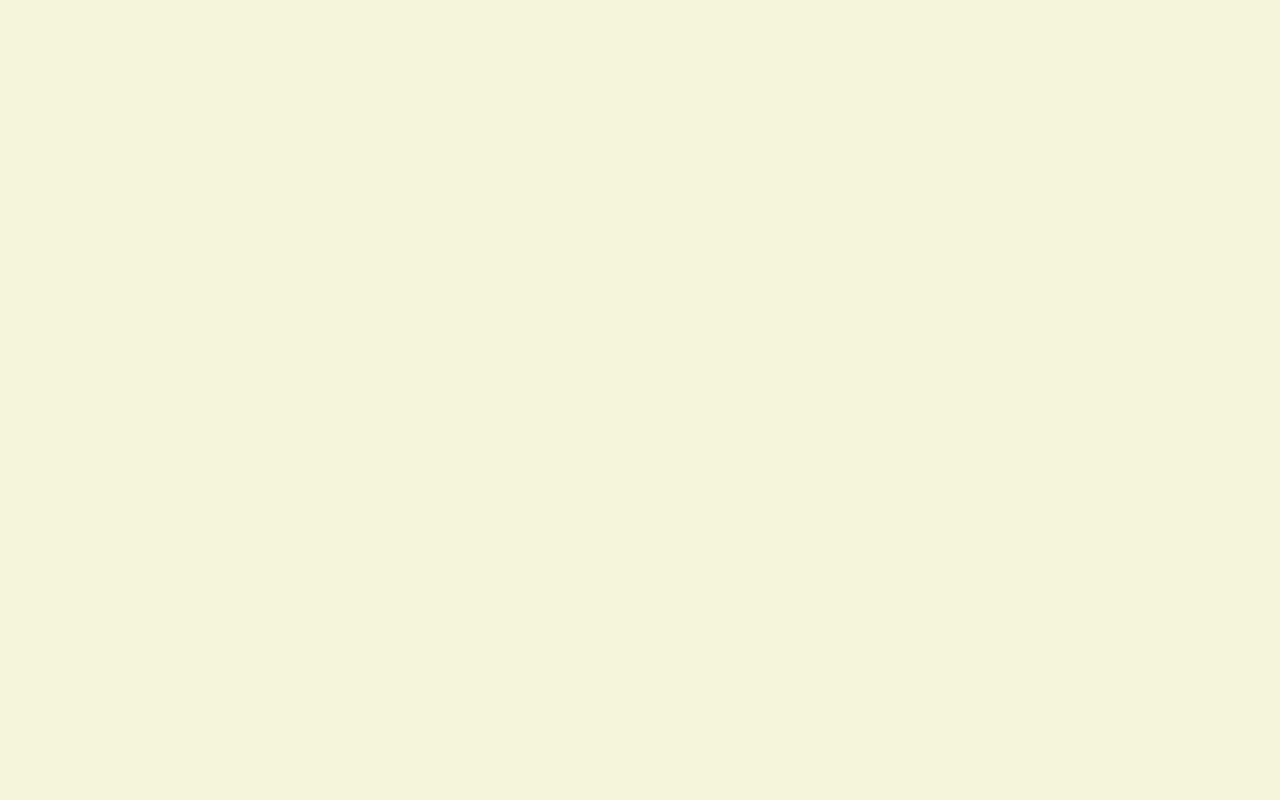
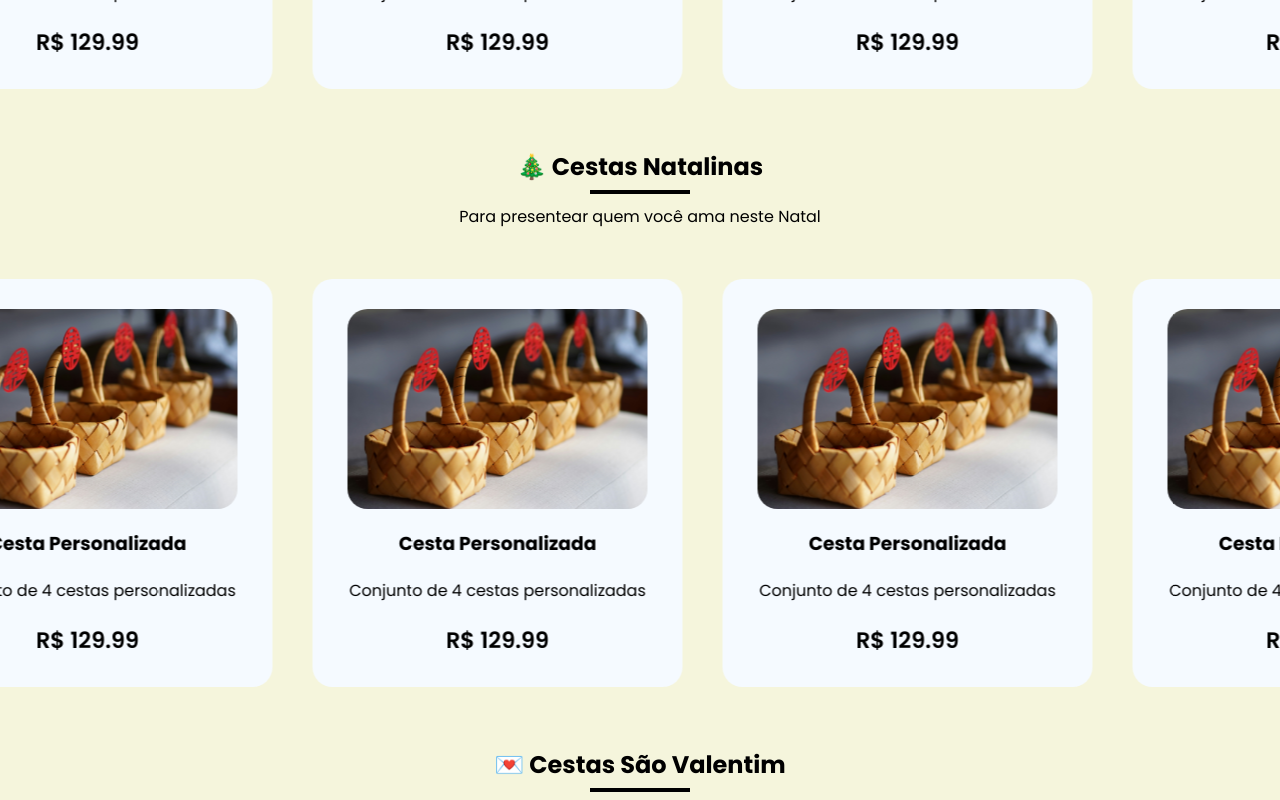
Before and after one commit to caina-wanzeler/loja-de-cestas, a Vue app: page / in a window 1280 px wide. Shown: the part 920-1720 px from the top of the page. Before the commit the page ends 800 px from the top, so only its background shows below. Built offline with nearby package versions, Linux system fonts and the light colour scheme; a web font is replaced by a local one.

Commit message:
carrossel implementado

```diff
--- a/src/App.vue
+++ b/src/App.vue
@@ -1,15 +1,29 @@
 <script setup>
+import Carousel from './components/organisms/Carousel.vue';
 import HomeFooter from './components/organisms/HomeFooter.vue';
 import HomeHeader from './components/organisms/HomeHeader.vue';
 import HomeMain from './components/organisms/HomeMain.vue';
-
-
+import { baskets } from './data/baskets-data';
 </script>
 
 <template>
     <HomeHeader />
     <HomeMain />
-    <HomeFooter />
+    <Carousel
+        title="🧺 Cestas Padrão"
+        description="Nossas cestas disponíveis durante todo o ano para presentear em qualquer ocasião"
+        :baskets="baskets"
+    />
+    <Carousel
+        title="🎄 Cestas Natalinas"
+        description="Para presentear quem você ama neste Natal"
+        :baskets="baskets"
+    />
+    <Carousel
+        title="💌 Cestas São Valentim"
+        description="Demonstre seu amor com nossas cestas"
+        :baskets="baskets"
+    />
 </template>
 
 <style scoped>
--- /dev/null
+++ b/src/components/atoms/CardImage.vue
@@ -0,0 +1,21 @@
+<script setup>
+
+const props = defineProps({
+    image: String,
+    alternative: String
+})
+
+</script>
+
+<template>
+    <img :src="props.image" :alt="props.alternative">
+</template>
+
+<style scoped>
+    img {
+        width: 300px;
+        height: 200px;
+
+        border-radius: 20px;
+    }
+</style>
--- /dev/null
+++ b/src/components/atoms/CardText.vue
@@ -0,0 +1,31 @@
+<script setup>
+
+const props = defineProps({
+    title: String,
+    subtitle: String,
+    price: Number
+})
+
+</script>
+
+<template>
+    <div class="description">
+        <h3>{{ props.title }}</h3>
+        <p class="subtitle">{{ props.subtitle }}</p>
+        <p class="price">R$ {{ props.price }}</p>
+    </div>
+</template>
+
+<style scoped>
+    .description {
+        display: flex;
+        flex-direction: column;
+        align-items: center;
+        gap: 20px;
+
+        .price {
+            font-size: 1.4rem;
+            font-weight: 600;
+        }
+    }
+</style>
--- /dev/null
+++ b/src/components/atoms/SectionPresentation.vue
@@ -0,0 +1,45 @@
+<script setup>
+
+const props = defineProps({
+    title: String,
+    description: String
+})
+
+</script>
+
+<template>
+    <div class="presentation">
+        <h2>{{ props.title }}</h2>
+        <p>{{ props.description }}</p>
+    </div>
+</template>
+
+<style scoped>
+    .presentation {
+        display: grid;
+        gap: 20px;
+
+        padding-top: 20px;
+        padding-bottom: 10px;
+
+        h2 {
+            text-align: center;
+            position: relative;
+            display: inline-block;
+
+            &::after {
+                content: '';
+                position: absolute;
+                width: 100px;
+                height: 4px;
+                background-color: rgb(0, 0, 0);
+                bottom: -10px;
+                left: 50%;
+                transform: translateX(-50%);
+            }
+        }
+        p {
+            text-align: center;
+        }
+    }
+</style>
--- /dev/null
+++ b/src/components/molecules/CardProduct.vue
@@ -0,0 +1,51 @@
+<script setup>
+import CardImage from '../atoms/CardImage.vue';
+import CardText from '../atoms/CardText.vue';
+
+const props = defineProps({
+    image: String,
+    alternative: String,
+    title: String,
+    subtitle: String,
+    price: Number
+})
+
+</script>
+
+<template>
+    <div class="container">
+        <CardImage
+            :image="props.image"
+            :alternative="props.alternative"
+        />
+        <CardText
+            :title="props.title"
+            :subtitle="props.subtitle"
+            :price="props.price"
+        />
+    </div>
+
+</template>
+
+
+<style scoped>
+    .container {
+        display: flex;
+        flex-direction: column;
+        gap: 20px;
+        align-items: center;
+
+        width: 350px;
+        padding: 30px 10px;
+
+        border-radius: 20px;
+        background-color: rgb(245, 250, 255);
+
+        transition: all 0.3s ease-in-out;
+
+        &:hover {
+            scale: 1.07;
+        }
+    }
+
+</style>
--- /dev/null
+++ b/src/components/organisms/Carousel.vue
@@ -0,0 +1,120 @@
+<script setup>
+import { computed, onMounted, onUnmounted, ref } from 'vue';
+import CardProduct from '../molecules/CardProduct.vue';
+import basketImage from '@/images/background-presentation.jpg';
+import SectionPresentation from '../atoms/SectionPresentation.vue';
+
+const props = defineProps({
+	title: String,
+	description: String,
+	speed: {
+		type: Number,
+		default: 0.01
+	},
+	baskets: String
+});
+
+const translateX = ref(0);
+const currentSpeed = ref(props.speed);
+const isHovered = ref(false);
+
+const SLOW_SPEED_MULTIPLIER = 0.1
+
+const carouselSpeedNormal = () => { return props.speed - currentSpeed.value }
+const carouselSpeedSlow = () => { return props.speed * SLOW_SPEED_MULTIPLIER - currentSpeed.value }
+
+let animationFrame = null;
+
+const doubledBaskets = computed(() => [...props.baskets, ...props.baskets]);
+
+const animate = () => {
+	translateX.value += currentSpeed.value;
+	if (translateX.value >= 50) translateX.value = 0;
+
+	if (isHovered.value)
+		currentSpeed.value += carouselSpeedSlow()
+		//currentSpeed.value *= 0.95;
+	else
+		currentSpeed.value += carouselSpeedNormal()
+
+  	animationFrame = requestAnimationFrame(animate);
+};
+
+const handleMouseEnter = () => {
+	isHovered.value = true;
+};
+
+const handleMouseLeave = () => {
+	isHovered.value = false;
+};
+
+onMounted(() => {
+  	animate();
+});
+
+onUnmounted(() => {
+	cancelAnimationFrame(animationFrame);
+});
+</script>
+
+<template>
+	<section>
+		<SectionPresentation
+			:title="props.title"
+			:description="props.description"
+		/>
+		<div
+			class="carousel-window"
+			@mouseenter="handleMouseEnter"
+			@mouseleave="handleMouseLeave"
+		>
+			<div
+				class="carousel-track"
+				:style="{ transform: `translateX(-${translateX}%)` }"
+			>
+				<CardProduct class="carousel-item"
+					v-for="(basket, index) in doubledBaskets"
+					:key="index"
+					:image="basketImage"
+					:alternative="basket.alternative"
+					:title="basket.title"
+					:subtitle="basket.subtitle"
+					:price="basket.price"
+				/>
+			</div>
+		</div>
+	</section>
+
+</template>
+
+<style scoped>
+.carousel-window {
+    width: 100%;
+    overflow: hidden;
+    padding: 40px 0;
+}
+
+.carousel-track {
+    display: flex;
+    gap: 40px;
+    width: max-content;
+
+    /* A Mágica do CSS */
+    /*animation: scroll var(--duration) linear infinite;*/
+	will-change: transform;
+}
+
+/* --- A ANIMAÇÃO --- */
+@keyframes scroll {
+    0% {
+        transform: translateX(0);
+    }
+    100% {
+        transform: translateX(-50%);
+    }
+}
+
+.carousel-track:hover {
+    animation-play-state: paused;
+}
+</style>
--- /dev/null
+++ b/src/data/baskets-data.js
@@ -0,0 +1,30 @@
+export const baskets = [
+    {
+        image: '@/images/background-presentation.jpg',
+        alternative: 'Imagem de 4 cestas',
+        title: 'Cesta Personalizada',
+        subtitle: 'Conjunto de 4 cestas personalizadas',
+        price: 129.99
+    },
+    {
+        image: '@/images/background-presentation.jpg',
+        alternative: 'Imagem de 4 cestas',
+        title: 'Cesta Personalizada',
+        subtitle: 'Conjunto de 4 cestas personalizadas',
+        price: 129.99
+    },
+    {
+        image: '@/images/background-presentation.jpg',
+        alternative: 'Imagem de 4 cestas',
+        title: 'Cesta Personalizada',
+        subtitle: 'Conjunto de 4 cestas personalizadas',
+        price: 129.99
+    },
+    {
+        image: '@/images/background-presentation.jpg',
+        alternative: 'Imagem de 4 cestas',
+        title: 'Cesta Personalizada',
+        subtitle: 'Conjunto de 4 cestas personalizadas',
+        price: 129.99
+    },
+]
```
Also changed, not shown: src/components/atoms/CardProduct.vue (deleted), src/images/background-presentation.jpg.
